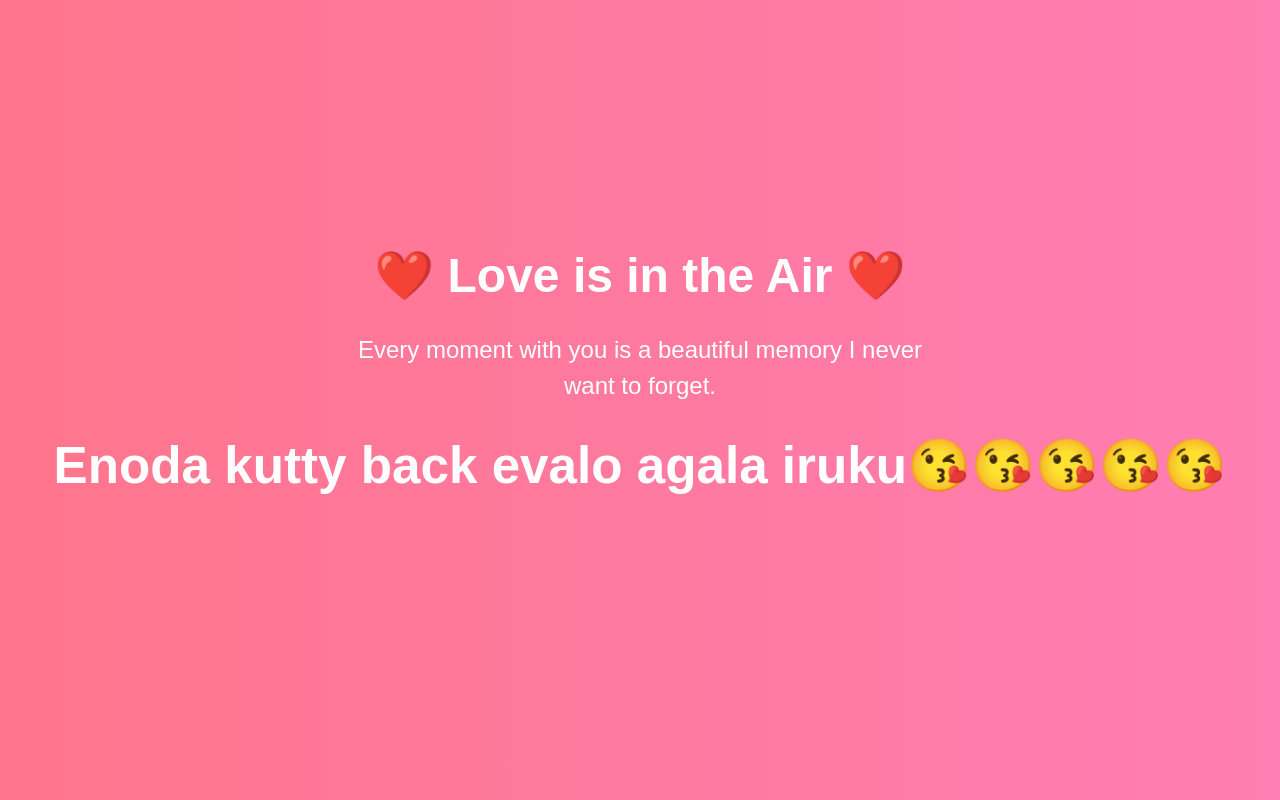
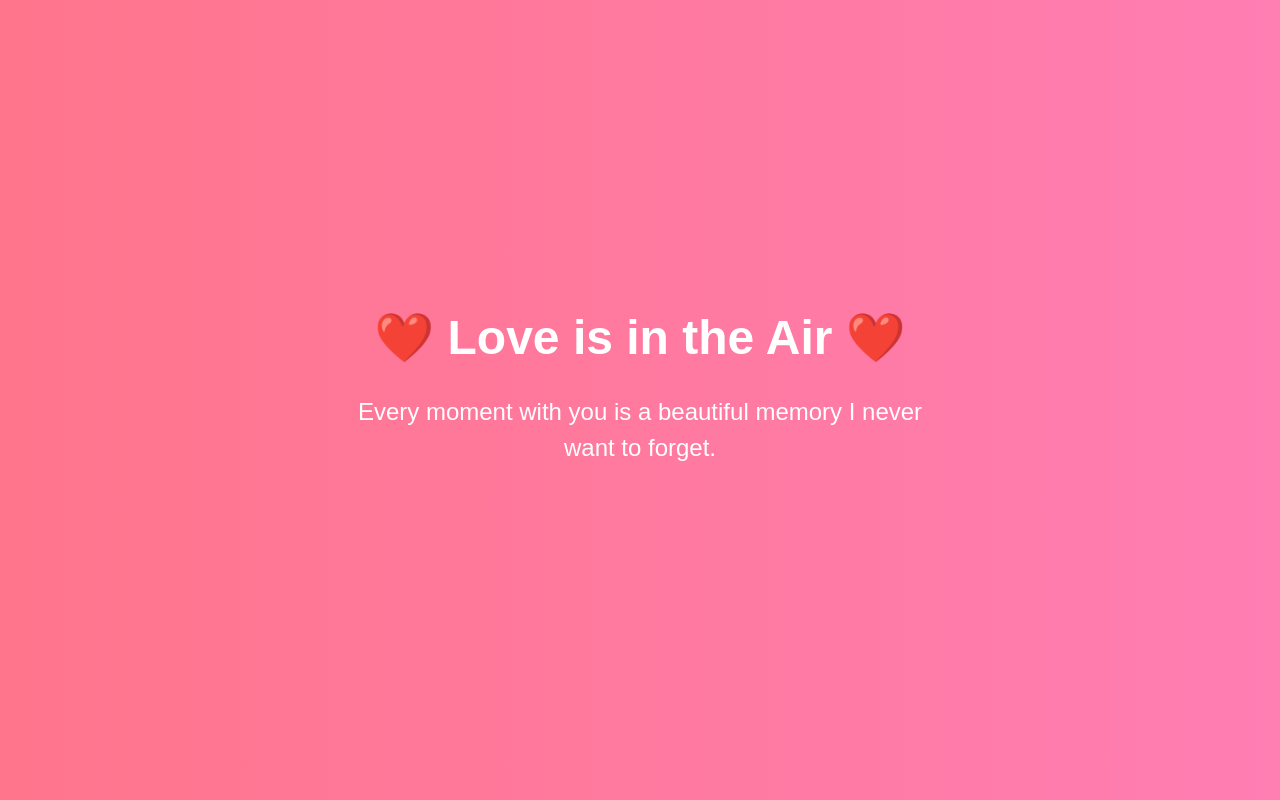
Before and after one commit to PDP-DK/CI_CD_DOCKER, a React (Vite) app: page / in a window 1280 px wide. Built offline with nearby package versions, Linux system fonts and the light colour scheme.

Commit message:
feat: add Jenkinsfile for CI/CD pipeline setup with Docker

```diff
--- a/package.json
+++ b/package.json
@@ -7,7 +7,8 @@
     "dev": "vite",
     "build": "vite build",
     "lint": "eslint .",
-    "preview": "vite preview"
+    "preview": "vite preview",
+    "test":"vite"
   },
   "dependencies": {
     "react": "^19.1.1",
--- a/src/App.jsx
+++ b/src/App.jsx
@@ -36,7 +36,7 @@ export default function LoverPage() {
       <div style={styles.subtitle}>
         Every moment with you is a beautiful memory I never want to forget.
       </div>
-      <h1>Enoda kutty back evalo agala iruku😘😘😘😘😘</h1>
+      {/* <h1>Enoda kutty back evalo agala iruku😘😘😘😘😘</h1> */}
       <div className="card">
 
 
```
Also changed, not shown: 1 other file (tests, documents, lock files or other folders).
